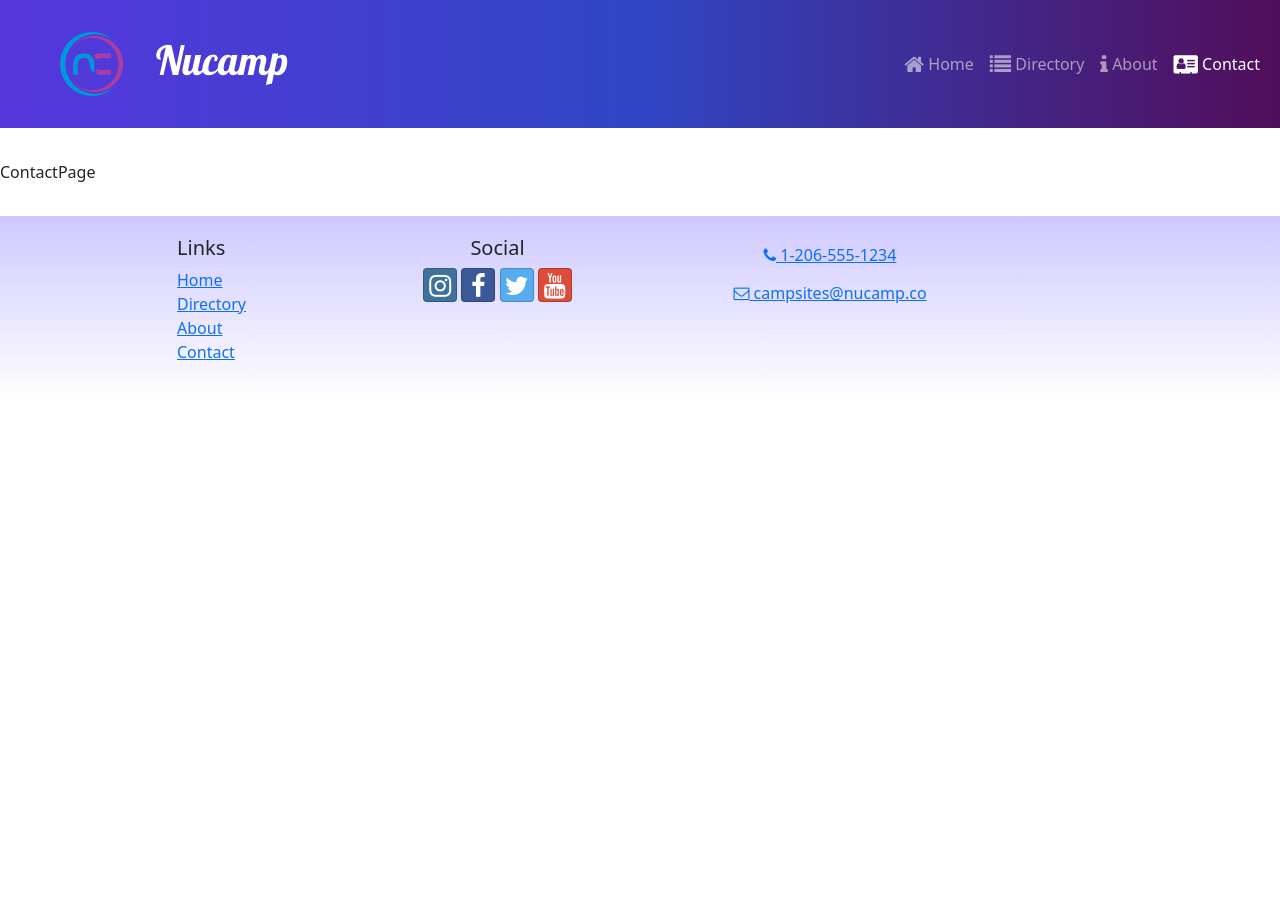
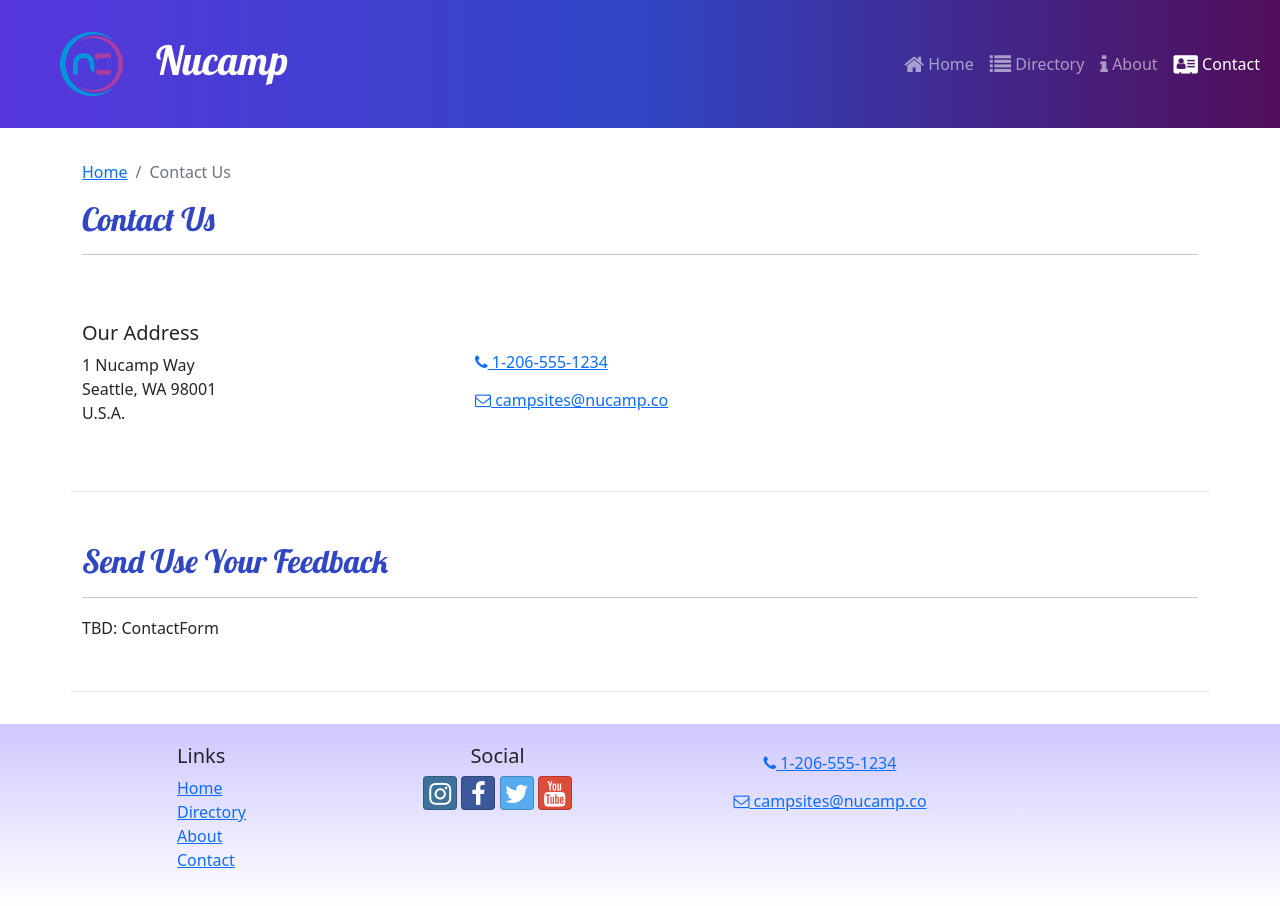
Before and after one commit to kaseyknudsen/nuCampSiteUsingReact, a React (Create React App) app: page /contact in a window 1280 px wide. Before the commit the page ends 800 px from the top, so only its background shows below. Built offline with nearby package versions, Linux system fonts and the light colour scheme.

Commit message:
ContactPage

```diff
--- a/src/pages/AboutPage.js
+++ b/src/pages/AboutPage.js
@@ -5,7 +5,7 @@
 const AboutPage = () => {
     return (
         <Container>
-            <SubHeader current={'About Us'}></SubHeader>
+            <SubHeader current='About Us'></SubHeader>
             <Row className='row-content'>
                 <Col sm='6'>
                     <h3>Our Mission</h3>
--- a/src/pages/ContactPage.js
+++ b/src/pages/ContactPage.js
@@ -1,5 +1,46 @@
+import { Container, Col, Row, } from "reactstrap";
+import SubHeader from "../components/SubHeader";
+
 const ContactPage = () => {
-    return <div>ContactPage</div>;
+    return (
+        <Container>
+            <SubHeader current='Contact Us' />
+            <Row className="row-content align-items-center">
+                <Col sm='4'>
+                    <h5>Our Address</h5>
+                    <address>
+                        1 Nucamp Way
+                        <br />
+                        Seattle, WA 98001
+                        <br />
+                        U.S.A.
+                    </address>
+                </Col>
+                <Col>
+                    <a
+                        role='button'
+                        className="btn btn-link"
+                        href='tel:+12065551234'>
+                        <i className="fa fa-phone" /> 1-206-555-1234
+                    </a>
+                    <br />
+                    <a
+                        role='button'
+                        className="btn btn-link"
+                        href='mailto:fakeemail@fakeemail.co'>
+                        <i className="fa fa-envelope-o" /> campsites@nucamp.co
+                    </a>
+                </Col>
+            </Row>
+            <Row className="row-content">
+                <Col xs='12'>
+                    <h2>Send Use Your Feedback</h2>
+                    <hr />
+                </Col>
+                <Col md='10'>TBD: ContactForm</Col>
+            </Row>
+        </Container>
+    )
 };
 
 export default ContactPage;
```
